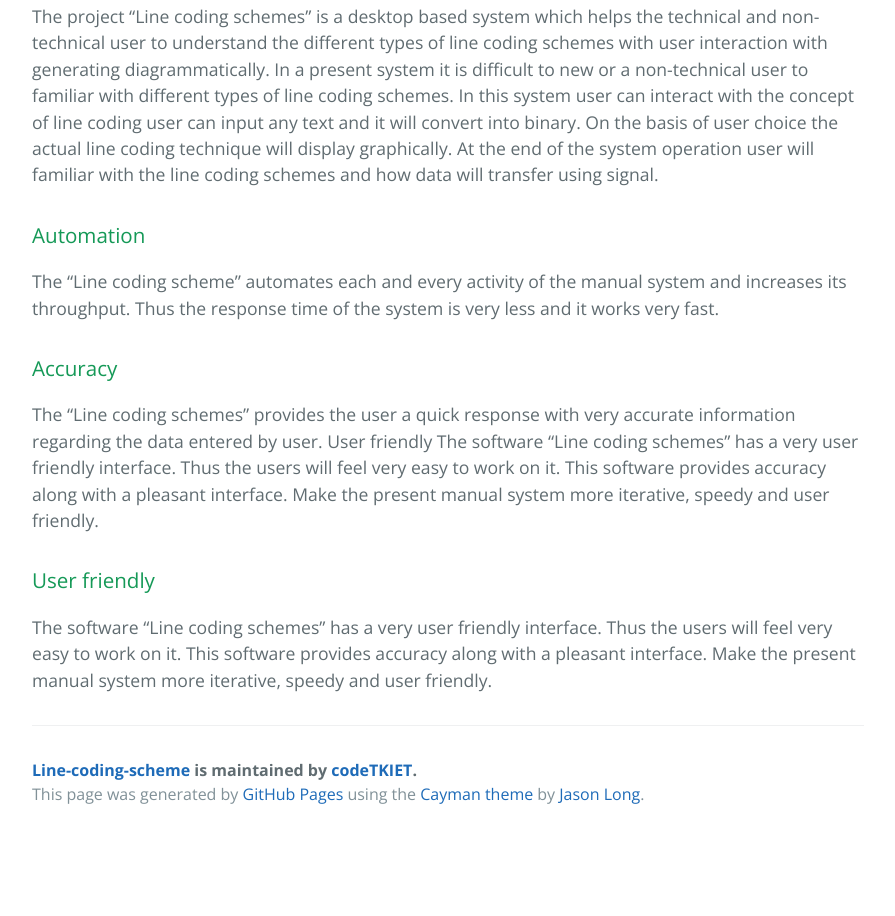
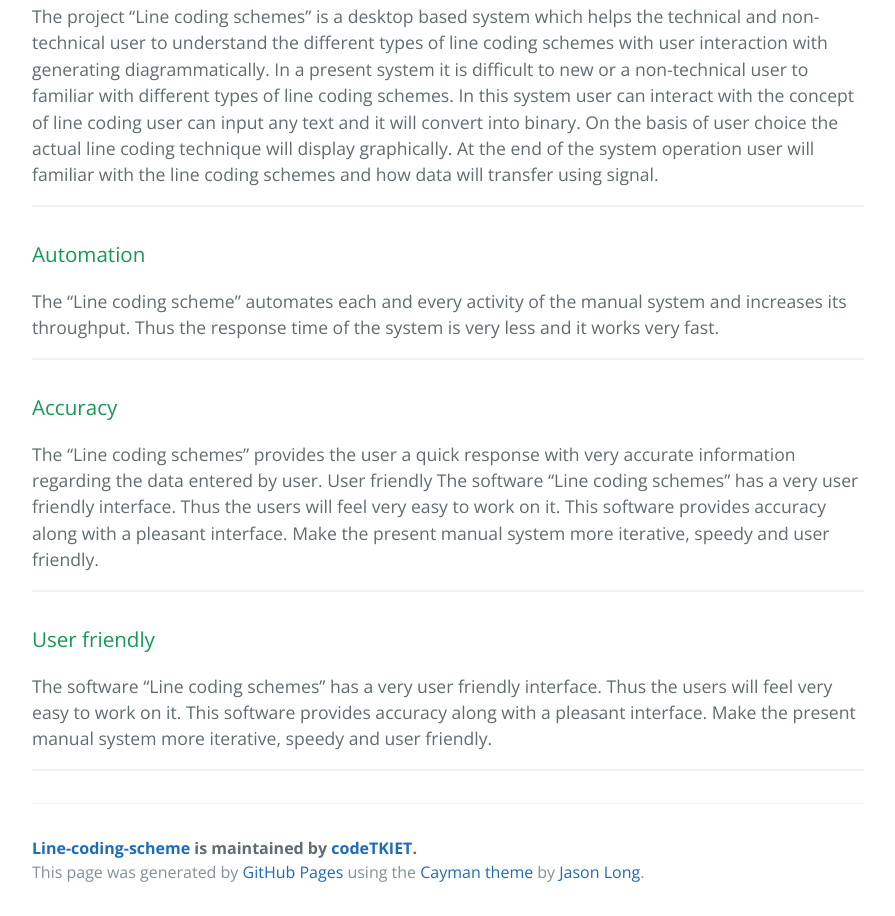
Before and after one commit to codeTKIET/line-coding-scheme, a plain HTML site: page index.html in a window 1280 px wide. Shown: the part 482-1398 px from the top of the page, without its empty margins (192-1087 px from the left). Before the commit the page ends 1320 px from the top, so only its background shows below. Drawn offline with nearby package versions, Linux system fonts and the light colour scheme.

```diff
--- a/index.html
+++ b/index.html
@@ -25,10 +25,14 @@
 <p>The project “Line coding schemes” is a desktop based system which helps the technical and non-technical user to understand the different types of line coding schemes with user interaction with generating diagrammatically.
 In a present system it is difficult to new or a non-technical user to familiar with different types of line coding schemes. In this system user can interact with the concept of line coding user can input any text and it will convert into binary. On the basis of user choice the actual line coding technique will display graphically. At the end of the system operation user will familiar with the line coding schemes and how data will transfer using signal.  </p>
 
+<hr>
+
 <h3>
 <a id="automation" class="anchor" href="#automation" aria-hidden="true"><span aria-hidden="true" class="octicon octicon-link"></span></a>Automation</h3>
 
 <p>The “Line coding scheme” automates each and every activity of the manual system and increases its throughput. Thus the response time of the system is very less and it works very fast.</p>
+
+<hr>
 
 <h3>
 <a id="accuracy" class="anchor" href="#accuracy" aria-hidden="true"><span aria-hidden="true" class="octicon octicon-link"></span></a>Accuracy</h3>
@@ -37,10 +41,14 @@
 User friendly
 The software “Line coding schemes” has a very user friendly interface. Thus the users will feel very easy to work on it. This software provides accuracy along with a pleasant interface. Make the present manual system more iterative, speedy and user friendly.</p>
 
+<hr>
+
 <h3>
 <a id="user-friendly" class="anchor" href="#user-friendly" aria-hidden="true"><span aria-hidden="true" class="octicon octicon-link"></span></a>User friendly</h3>
 
 <p>The software “Line coding schemes” has a very user friendly interface. Thus the users will feel very easy to work on it. This software provides accuracy along with a pleasant interface. Make the present manual system more iterative, speedy and user friendly.</p>
+
+<hr>
 
       <footer class="site-footer">
         <span class="site-footer-owner"><a href="https://github.com/codeTKIET/line-coding-scheme">Line-coding-scheme</a> is maintained by <a href="https://github.com/codeTKIET">codeTKIET</a>.</span>
```
Also changed, not shown: params.json (+1 -1 lines).
